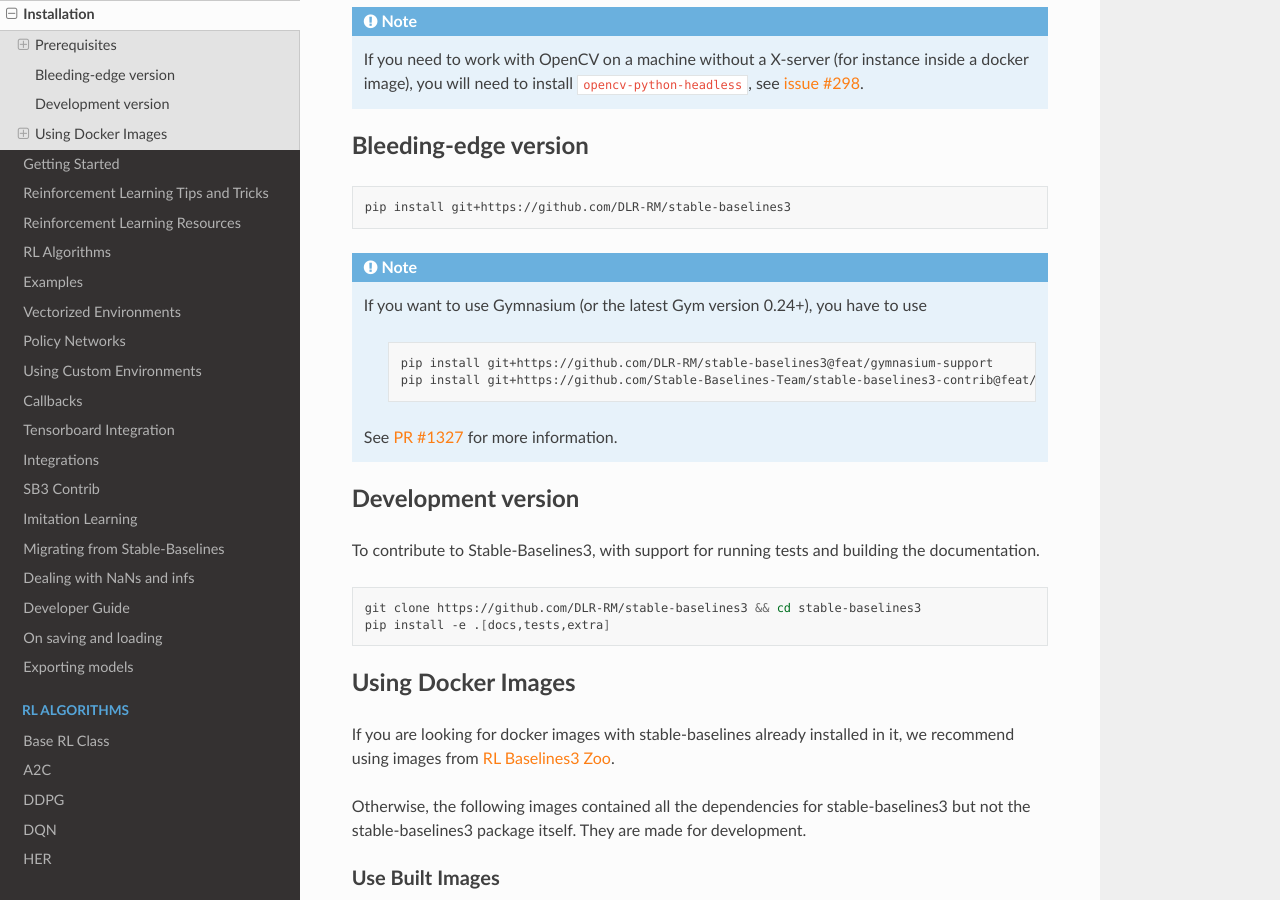
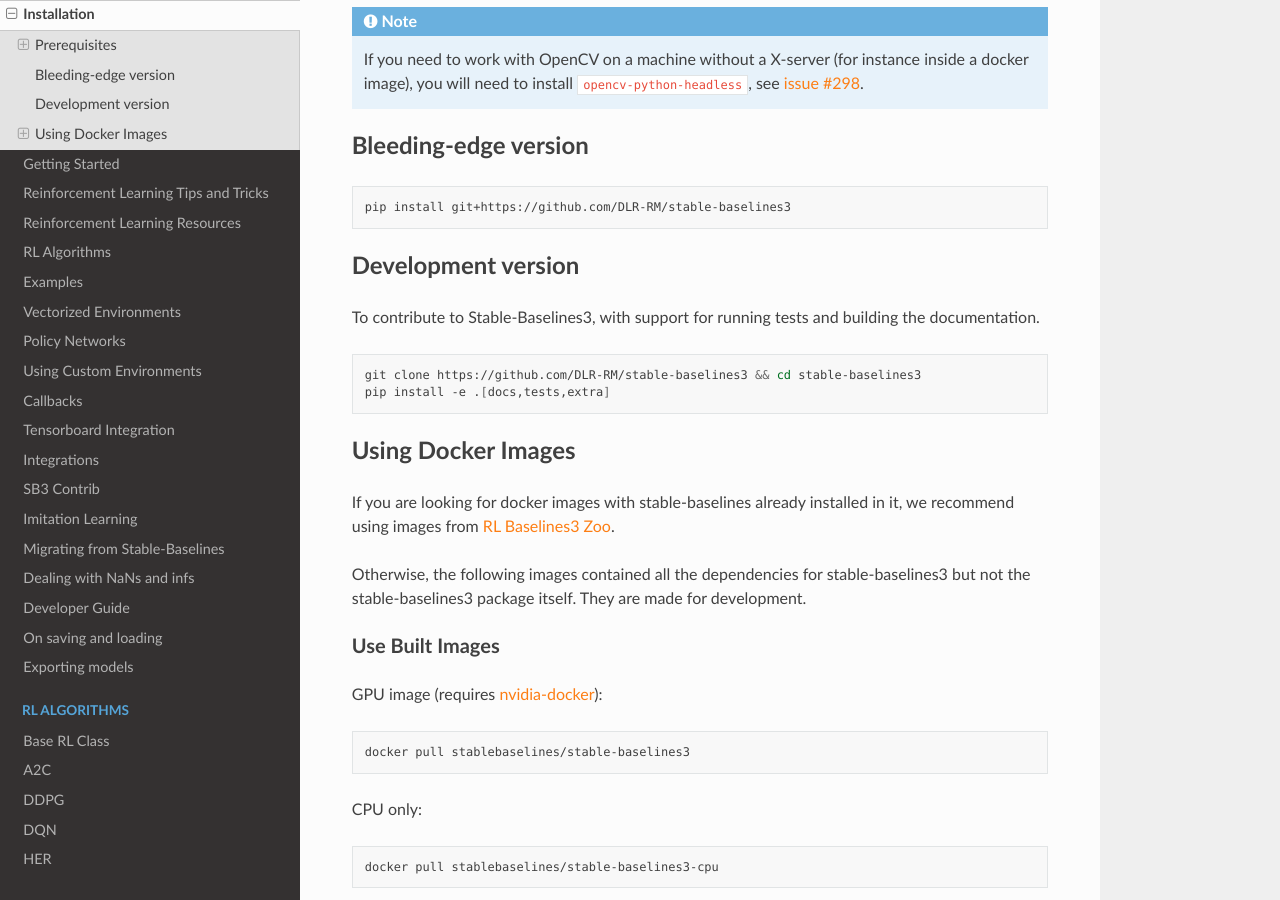
Before and after one commit to DLR-RM/stable-baselines3, a Sphinx documentation site: the page built from docs/guide/install.rst, in a window 1280 px wide and 900 px high, scrolled down 973 px. Built offline with Sphinx 7.4.7 and the Read the Docs theme 2.0.0, drawn with Linux system fonts in a browser that asks for light colours; pages that are not in the unit, such as notebooks, are missing from menus.

Commit message:
Update doc

```diff
--- a/docs/guide/install.rst
+++ b/docs/guide/install.rst
@@ -52,19 +52,6 @@
 .. code-block:: bash
 
 	pip install git+https://github.com/DLR-RM/stable-baselines3
-
-
-.. note::
-
-  If you want to use Gymnasium (or the latest Gym version 0.24+), you have to use
-
-	.. code-block:: bash
-
-		pip install git+https://github.com/DLR-RM/stable-baselines3@feat/gymnasium-support
-		pip install git+https://github.com/Stable-Baselines-Team/stable-baselines3-contrib@feat/gymnasium-support
-
-
-  See `PR #1327 <https://github.com/DLR-RM/stable-baselines3/pull/1327>`_ for more information.
 
 
 Development version
```
Also changed, not shown: 2 other files.
